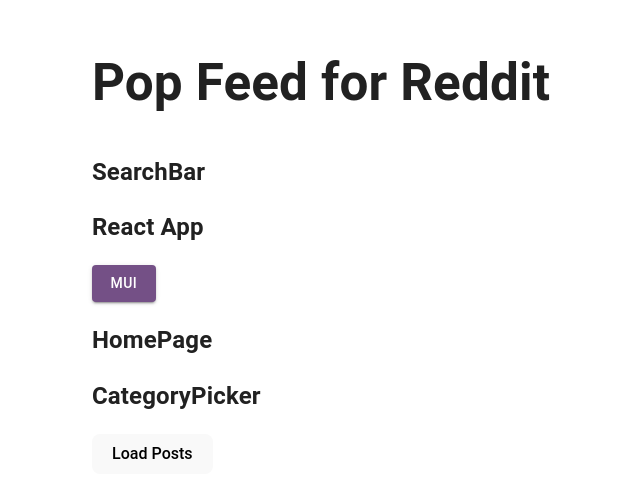
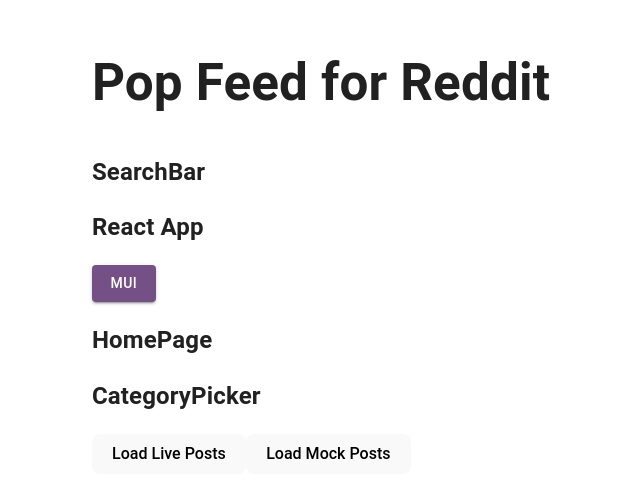
Before and after one commit to ecarriger/pop-feed-for-reddit, a React (Vite) app: page / in a window 1280 px wide. Shown: the part 157-654 px from the top of the page, without its empty margins (319-959 px from the left). Built offline with nearby package versions, Linux system fonts and the light colour scheme.

Commit message:
Add live reddit data button

```diff
--- a/src/features/posts/homePage/HomePage.jsx
+++ b/src/features/posts/homePage/HomePage.jsx
@@ -1,7 +1,7 @@
 import { useState, useEffect } from "react"
 import { useDispatch } from "react-redux";
 import { addPost } from "../postsSlice";
-import { loadMockRedditData } from "../../../utilities/redditApi";
+import { loadRedditData, loadMockRedditData } from "../../../utilities/redditApi";
 import CategoryPicker from "../../../components/categoryPicker/CategoryPicker";
 import PostPreviewList from "../../../components/postPreviewList/PostPreviewList";
 
@@ -17,6 +17,11 @@
 
     const loadPosts = async (e) => {
         e.preventDefault();
+        const redditData = await loadRedditData();
+        setPosts(redditData);
+    }
+    const loadMockPosts = async (e) => {
+        e.preventDefault();
         const mockRedditData = await loadMockRedditData();
         setPosts(mockRedditData);
     }
@@ -25,7 +30,7 @@
         <>
             <h2>HomePage</h2>
             <CategoryPicker />
-            {posts.length ? <PostPreviewList /> : <button onClick={loadPosts} >Load Posts</button>}
+            {posts.length ? <PostPreviewList /> : <><button onClick={loadPosts} >Load Live Posts</button><button onClick={loadMockPosts} >Load Mock Posts</button></>}
         </>
     );
 }
--- a/src/utilities/redditApi.js
+++ b/src/utilities/redditApi.js
@@ -14,3 +14,19 @@
         console.log(e);
     }
 }
+export const loadRedditData = async () => {
+    try {
+        const response = await fetch('https://www.reddit.com/r/popular.json');
+        if(response.ok) {
+            const data = await response.json();
+            return data.data.children;
+        }
+        else {
+            console.log('Response not ok');
+        }
+
+    }
+    catch(e) {
+        console.log(e);
+    }
+}
```
